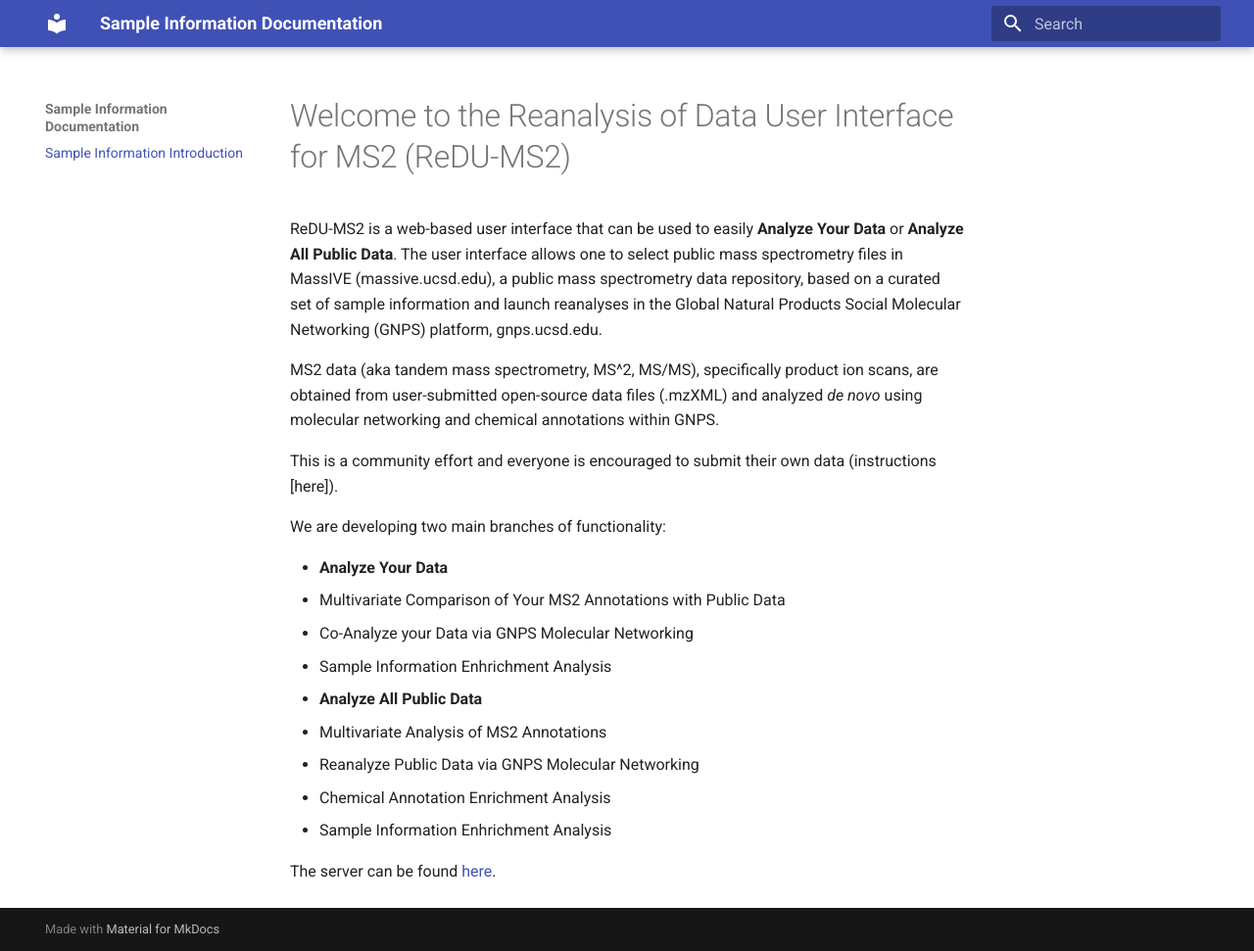
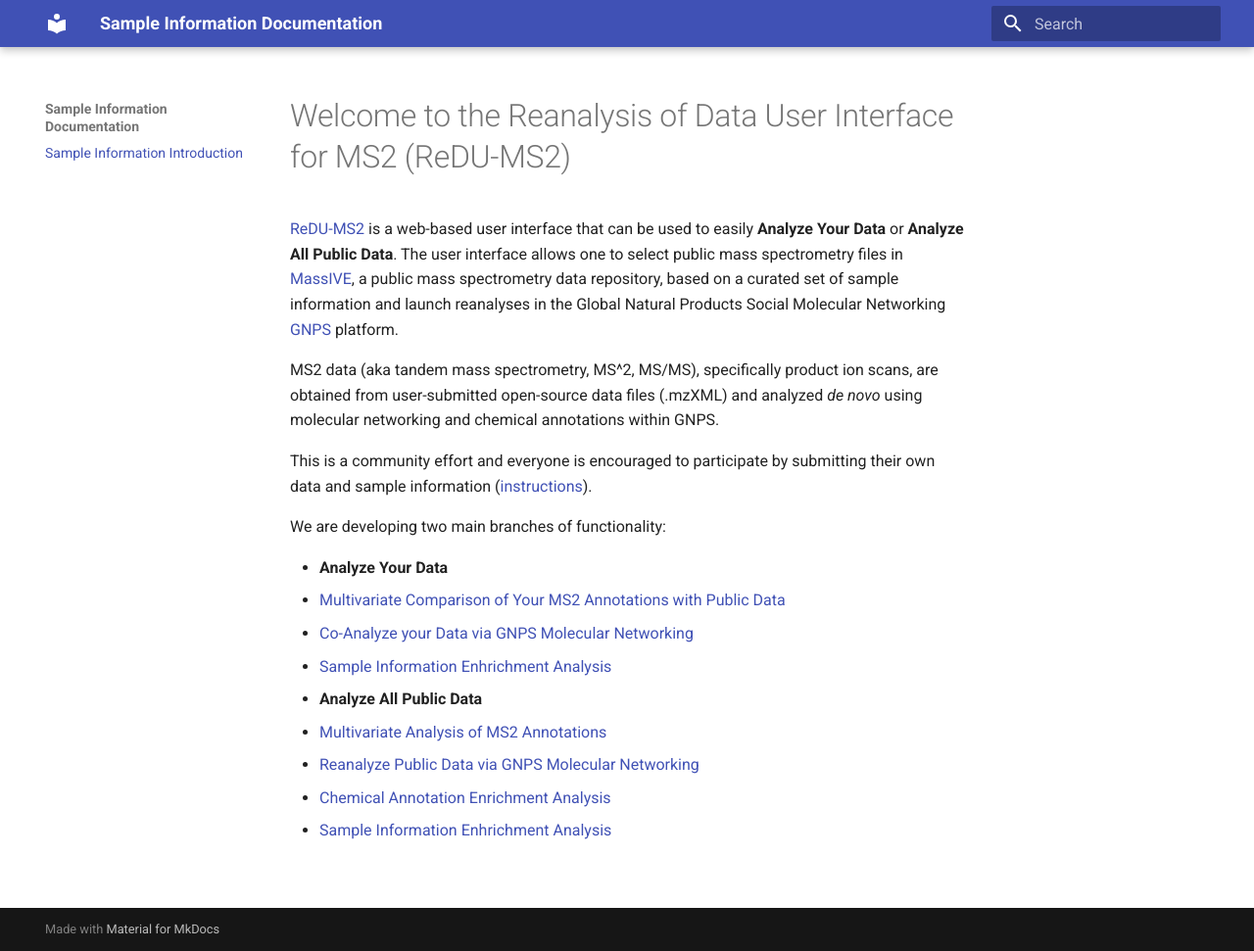
Before and after one commit to mwang87/ReDU-MS2-Documentation, an MkDocs documentation site: the page built from docs/index.md, in a window 1280 px wide and 971 px high. Shown: the whole window at 98% size. Built offline with MkDocs 1.6.1 and Material for MkDocs 9.7.7, drawn with Linux system fonts in a browser that asks for light colours; old or Windows-style settings are respelled for this version of MkDocs.

Commit message:
Update index.md
links added

```diff
--- a/docs/index.md
+++ b/docs/index.md
@@ -1,22 +1,20 @@
 # Welcome to the Reanalysis of Data User Interface for MS2 (ReDU-MS2)
 
-ReDU-MS2 is a web-based user interface that can be used to easily **Analyze Your Data** or **Analyze All Public Data**. The user interface allows one to select public mass spectrometry files in MassIVE (massive.ucsd.edu), a public mass spectrometry data repository, based on a curated set of sample information and launch reanalyses in the Global Natural Products Social Molecular Networking (GNPS) platform, gnps.ucsd.edu.
+[ReDU-MS2](http://dorresteinappshub.ucsd.edu:5005/) is a web-based user interface that can be used to easily **Analyze Your Data** or **Analyze All Public Data**. The user interface allows one to select public mass spectrometry files in [MassIVE](https://massive.ucsd.edu/ProteoSAFe/static/massive.jsp), a public mass spectrometry data repository, based on a curated set of sample information and launch reanalyses in the Global Natural Products Social Molecular Networking [GNPS](https://gnps.ucsd.edu/ProteoSAFe/static/gnps-splash2.jsp) platform.
 
 MS2 data (aka tandem mass spectrometry, MS^2, MS/MS), specifically product ion scans, are obtained from user-submitted open-source data files (.mzXML) and analyzed *de novo* using molecular networking and chemical annotations within GNPS.
 
-This is a community effort and everyone is encouraged to submit their own data (instructions [here]).
+This is a community effort and everyone is encouraged to participate by submitting their own data and sample information ([instructions](HowtoContribute.md)).
 
 We are developing two main branches of functionality:
 
 * **Analyze Your Data**
-  * Multivariate Comparison of Your MS2 Annotations with Public Data
-  * Co-Analyze your Data via GNPS Molecular Networking
-  * Sample Information Enhrichment Analysis
+  * [Multivariate Comparison of Your MS2 Annotations with Public Data](AnalyzeYourData_MultivariateComparisons.md)
+  * [Co-Analyze your Data via GNPS Molecular Networking](AnalyzeYourData_CoAnalysis_MolecularNetworking.md)
+  * [Sample Information Enhrichment Analysis](AnalyzeYourData_SampleInformationEnrichment.md)
 
 * **Analyze All Public Data**
-  * Multivariate Analysis of MS2 Annotations
-  * Reanalyze Public Data via GNPS Molecular Networking
-  * Chemical Annotation Enrichment Analysis
-  * Sample Information Enhrichment Analysis
-
-The server can be found [here](http://dorresteinappshub.ucsd.edu:5005/).
+  * [Multivariate Analysis of MS2 Annotations](AnalyzePublicData_MultivariateComparisons.md)
+  * [Reanalyze Public Data via GNPS Molecular Networking](AnalyzePublicData_MolecularNetworking.md)
+  * [Chemical Annotation Enrichment Analysis](AnalyzePublicData_ChemicalEnrichment.md)
+  * [Sample Information Enhrichment Analysis](AnalyzePublicData_SampleInformationEnrichment.md)
```
